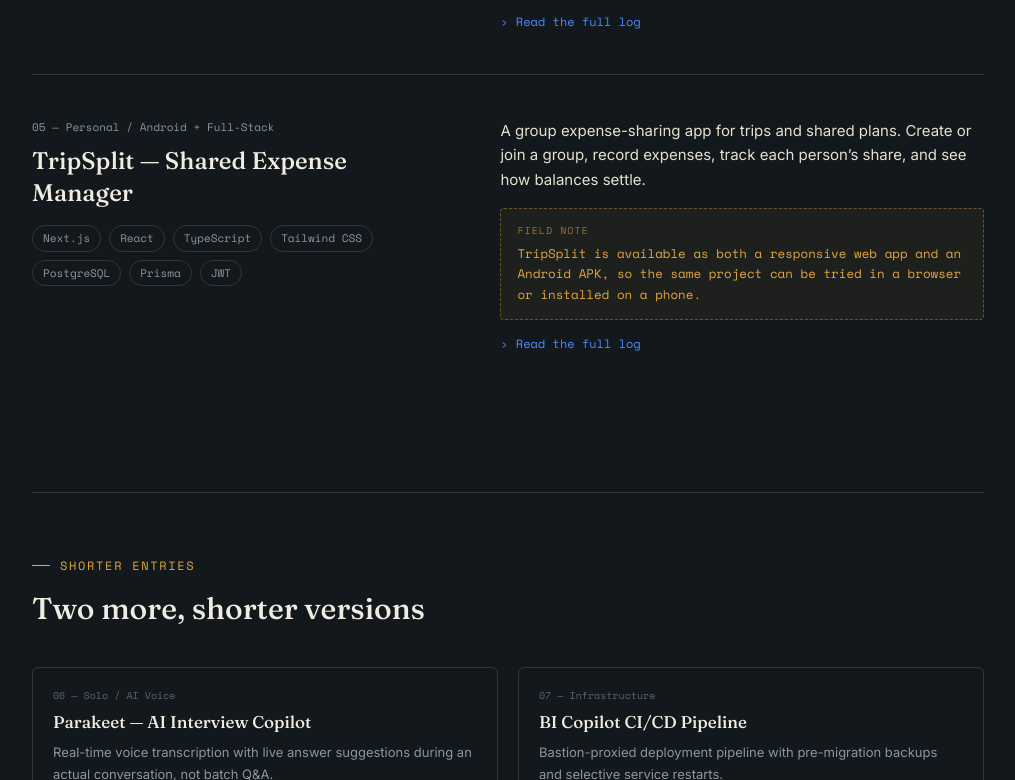
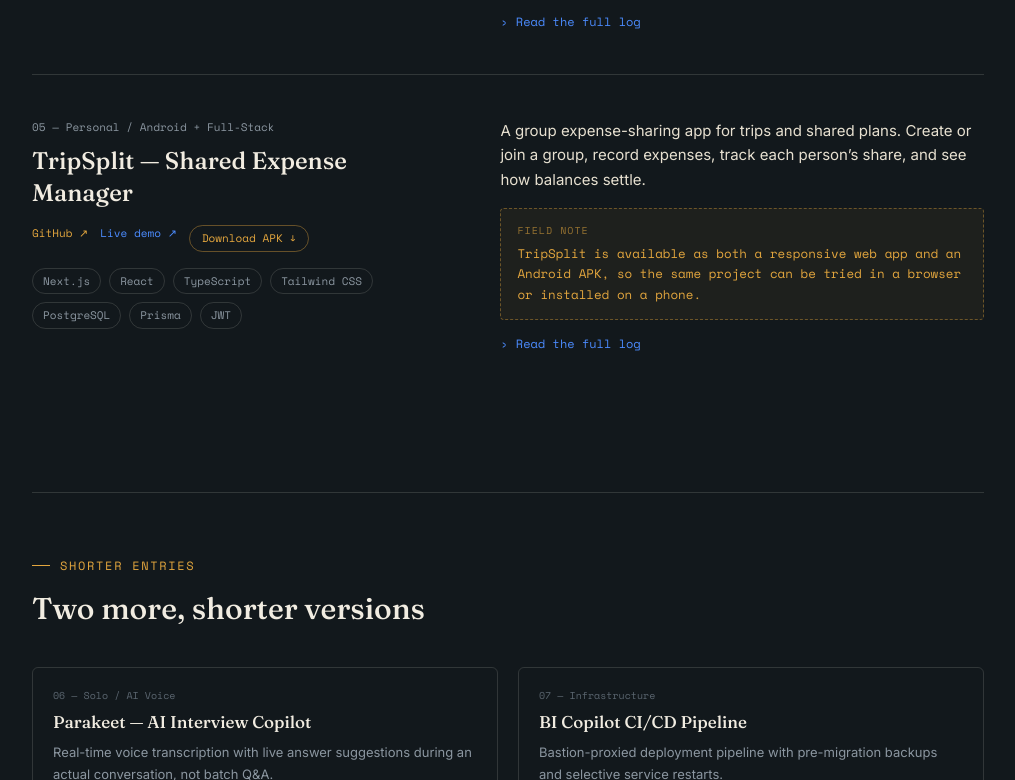
Before and after one commit to adityajadhav19/portfolio, a Next.js app: page /work in a window 1280 px wide. Shown: the part 1640-2420 px from the top of the page, without its empty margins (256-1271 px from the left). Built offline with nearby package versions, Linux system fonts and the light colour scheme.

Commit message:
Add project links and APK download action

```diff
--- a/components/ProjectCard.tsx
+++ b/components/ProjectCard.tsx
@@ -14,6 +14,8 @@ export type Project = {
   outcome: string;
   screenshots?: { src: string; alt: string }[];
   githubUrl?: string;
+  liveUrl?: string;
+  apkUrl?: string;
 };
 
 export default function ProjectCard({ project }: { project: Project }) {
@@ -24,6 +26,13 @@ export default function ProjectCard({ project }: { project: Project }) {
       <div>
         <div className="font-mono text-[11px] text-slate">{project.tag}</div>
         <h3 className="font-display text-2xl text-paper mt-2.5">{project.title}</h3>
+        {(project.githubUrl || project.liveUrl || project.apkUrl) && (
+          <div className="flex flex-wrap gap-3 mt-4 font-mono text-[11px]">
+            {project.githubUrl && <a href={project.githubUrl} target="_blank" rel="noopener noreferrer" className="text-amber hover:underline">GitHub ↗</a>}
+            {project.liveUrl && <a href={project.liveUrl} target="_blank" rel="noopener noreferrer" className="text-trace hover:text-amber">Live demo ↗</a>}
+            {project.apkUrl && <a href={project.apkUrl} className="text-amber border border-amber/40 rounded-full px-3 py-1 hover:bg-amber/10">Download APK ↓</a>}
+          </div>
+        )}
         <div className="flex flex-wrap gap-2 mt-4">
           {project.stack.map((s) => (
             <span
```
